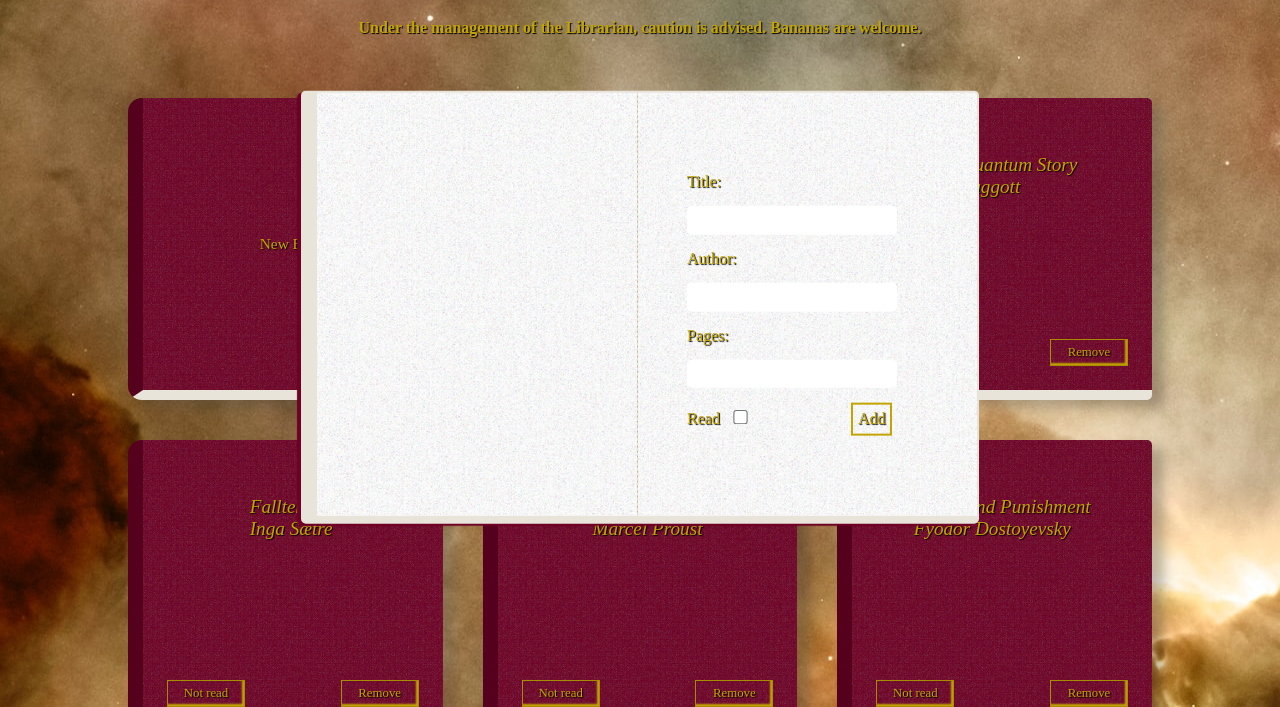
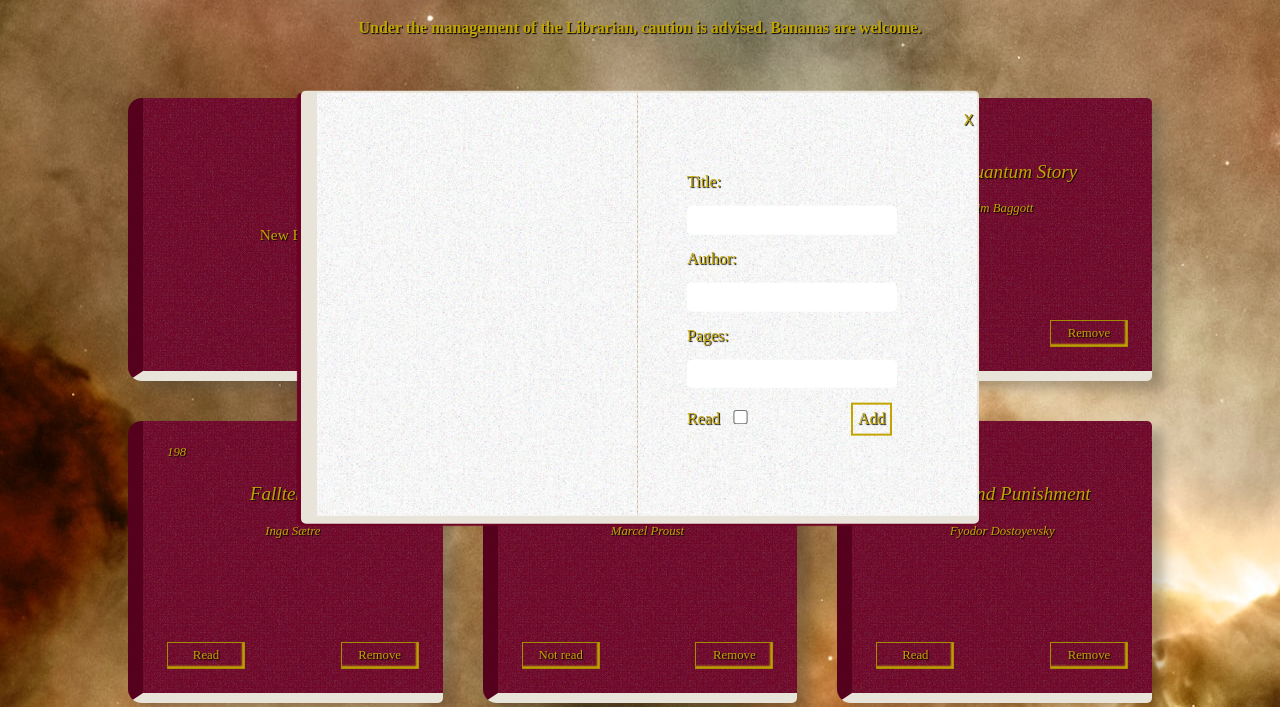
Before and after one commit to Museale/project-library, a plain HTML site: page index.html in a window 1280 px wide. Both pictures are taken after a click on the button "New Book". Shown: the part 93-800 px from the top of the page. Drawn offline with Linux system fonts and the light colour scheme; a web font is replaced by a local one.

Commit message:
minor bugfix buttons add modalclose button

```diff
--- a/css/_mixins.scss
+++ b/css/_mixins.scss
@@ -1,4 +1,5 @@
 @import './variables';
+
 
 @mixin books() {
     border-left: 15px solid $secondary-book-colour;
--- a/css/style.scss
+++ b/css/style.scss
@@ -69,30 +69,15 @@ header {
     }
 
 
-.card-item:nth-child(1) {
+
+.title {
+    display: flex;
+    flex-flow: row nowrap;
     font-size: 1.2rem;
-    padding: 0;
-    width: 120%;
-    justify-self: center;
-    align-self: center;
     justify-content: center;
-    grid-row: 2;
-    grid-column: 1 / span 2;
-    white-space: pre-line;
+    align-items: center;
 }
 
-.card-item:nth-child(2) {
-    grid-row: 3;
-}
-
-.card-item:nth-child(3) {
-    grid-row: -3;
-}
-
-.card-item:nth-child(4) {
-    grid-row: -2;
-   visibility: hidden;
-}
 
 #toggle {
     grid-row: -1;
@@ -101,7 +86,6 @@ header {
     background-color: transparent;
     color: $primary-text-colour;
     text-shadow: 1px 1px 1px black;
-
     border:rgb(165, 140, 0) 1px solid;
     box-shadow: inset -2px -2px 2px $primary-text-colour;
 }
@@ -152,11 +136,20 @@ header {
         color: $primary-text-colour;
         text-shadow: $text-shadow-colour;
     }
+     #close-modal {
+        font-family: 'Courier New', Courier, monospace;
+        width: 55%;
+        font-weight: lighter;
+        border: none;
+        position:absolute;
+        margin-top: -10%;
+        justify-content: flex-end;
 
+    }
     button:hover,   input[type="checkbox"] {
         cursor: pointer;
         transform: scale(1.1);
-        transition: 0.2s ease-in-out;
+        transition: 0.1s ease-in-out;
     }
 
     input[type="text"] {
@@ -171,6 +164,7 @@ header {
     input[type="checkbox"] {
         margin-left: 10px;
     }
+
 }
 
 #modal-content::before {
--- a/index.html
+++ b/index.html
@@ -19,6 +19,7 @@
 
     <div id="modal">
         <div id="modal-content">
+            <button id="close-modal">X</button>
             <form>
                 <label for="title">Title: </label>
                 <input type="text" id="title" required>
--- a/script.js
+++ b/script.js
@@ -5,120 +5,12 @@ let cardItemValue = 0;
 const container = document.getElementById('container');
 const newBookBtn = document.getElementById('new-book-btn')
 const newBookModal = document.getElementById('modal');
+const addBook = document.getElementById('add-btn')
+const closeModal = document.getElementById('close-modal');
 const userInputTitle = document.getElementById('title');
 const userInputAuthor = document.getElementById('author');
 const userInputPages = document.getElementById('pages');
 const userInputRead = document.getElementById('read-checkbox');
-
-
-// //constructor
-// function book (title, author, pages, read) {
-//     this.title = title,
-//     this.author = author,
-//     this.pages = pages,
-//     this.read = read;
-
-//     return [title , author, pages, read];
-
-// }
-
-
-// //add new books to the global library variable using the book constructor
-// function addToLibrary (...args) {
-//     theLibrary.push([new book(...args)]);
-//     if (newestBook.length < 1) {
-//         newestBook.push([new book(...args)])
-//     } else {
-//         newestBook.splice(0, 1);
-//         newestBook.push([new book(...args)]);
-//     };
-
-//     displayTheLibrary();
-//     return theLibrary;
-// }
-
-// //displays the books
-// const displayTheLibrary = () => {
-//     newestBook.forEach(item => {
-//         let displayBook = document.createElement('div');
-//         displayBook.classList.add('card');
-//         displayBook.dataset.number = cardValue++;
-//         container.appendChild(displayBook);
-//         const toggleReadBtn = document.createElement('button');
-//             toggleReadBtn.dataset.number = readBtnValue++;
-//             toggleReadBtn.id = 'toggle';
-//             toggleReadBtn.textContent = userInputRead.value;
-//             toggleReadBtn.classList.add('card-item');
-//             toggleReadBtn.addEventListener('click', (e) => {
-//                 if (userInputRead.value == 'Read') {
-//                     userInputRead.value = 'Not read yet';
-//                     toggleReadBtn.textContent = 'Not read';
-//                     toggleReadBtn.style.background = "transparent";
-
-//                 } else {
-//                     userInputRead.value = 'Read';
-//                     toggleReadBtn.textContent = 'Read';
-//                     toggleReadBtn.style.background = "rgba(194, 165, 3, 0.50)";
-//                 };
-
-//             });
-//         const removeBookBtn = document.createElement('button');
-//             removeBookBtn.dataset.number = cardItemValue;
-//             removeBookBtn.id = "remove";
-//             removeBookBtn.textContent = 'Remove';
-//             removeBookBtn.classList.add('card-item');
-//             removeBookBtn.addEventListener('click', (e) => {
-//                 e.target.parentElement.remove();
-//             });
-
-
-//             item.forEach(item => item.map((e) => {
-//                 const bookInfo = document.createElement('div');
-//                 bookInfo.dataset.number = cardItemValue++;
-//                 bookInfo.classList.add('card-item');
-//                 let infoItem = e.toString();
-//                 bookInfo.textContent = infoItem;
-//                 displayBook.appendChild(bookInfo);
-//                 return bookInfo;
-//             }));
-
-//             displayBook.appendChild(toggleReadBtn);
-//             displayBook.appendChild(removeBookBtn);
-//     });
-// };
-
-// const addNewBook = () => {
-//     newBookBtn.addEventListener('click', () => {
-//         newBookModal.style.visibility = "visible";
-//         userInputTitle.value = '';
-//         userInputAuthor.value = '';
-//         userInputPages.value = '';
-//         userInputRead.value = 'Not read yet';
-//     });
-//     document.getElementById('add-btn').addEventListener('click', () => {
-//         newBookModal.style.visibility = "hidden";
-//         if (document.querySelector('input[type=checkbox]').checked) {
-//             userInputRead.value = 'Read';
-//         }
-//         if (userInputTitle.value == '' | userInputAuthor.value == '' | userInputPages == '') {
-//             alert('Please input title, author, pages.');
-//             return;
-//         };
-//         addToLibrary(userInputTitle.value, userInputAuthor.value, userInputPages.value, userInputRead.value);
-//     });
-// };
-
-
-//  addNewBook();
-
-
-
-// // addToLibrary('Hyperspace', 'Michio Kaku', '359', 'Not read yet');
-// // addToLibrary('The Quantum Story', 'Jim Baggott', '469', 'Not read yet');
-// // addToLibrary('Fallteknikk', 'Inga Sætre', '198', 'Read');
-// // addToLibrary('Swann\'s way', 'Marcel Proust', '512', 'Not read yet')
-// // addToLibrary('Crime and Punishment', 'Fyodor Dostoyevsky', '492', 'Read')
-
 
 let library = [];
 
@@ -136,56 +28,64 @@ class Book {
 
     const displayBook = document.createElement('div');
     displayBook.classList.add('card');
-    displayBook.dataset.number = cardValue++;
+
     container.appendChild(displayBook);
 
     const toggleReadBtn = document.createElement('button');
         toggleReadBtn.dataset.number = readBtnValue++;
         toggleReadBtn.id = 'toggle';
-        toggleReadBtn.textContent = userInputRead.value;
+        toggleReadBtn.textContent = `${this.read}`;
         toggleReadBtn.classList.add('card-item');
-        toggleReadBtn.addEventListener('click', (e) => {
+        toggleReadBtn.addEventListener('click', () => {
             if (userInputRead.value == 'Read') {
-                userInputRead.value = 'Not read yet';
+                userInputRead.value = 'Not read';
                 toggleReadBtn.textContent = 'Not read';
                 toggleReadBtn.style.background = "transparent";
                 } else {
-                    userInputRead.value = 'Read';                            toggleReadBtn.textContent = 'Read';
-                    toggleReadBtn.style.background = "rgba(194, 165, 3, 0.50)";
+                    userInputRead.value = 'Read';
+                    toggleReadBtn.textContent = 'Read';
+                    toggleReadBtn.style.background = 'rgba(194, 165, 3, 0.50)';
                     }
             })
 
     const removeBookBtn = document.createElement('button');
-        removeBookBtn.dataset.number = cardItemValue;
-        removeBookBtn.id = "remove";
+        removeBookBtn.id = 'remove';
         removeBookBtn.textContent = 'Remove';
         removeBookBtn.classList.add('card-item');
         removeBookBtn.addEventListener('click', (e) => {
             e.target.parentElement.remove();
-            console.log(library)
         });
 
-    const bookInfo = document.createElement('div');
-        bookInfo.dataset.number = cardItemValue++;
-        bookInfo.classList.add('card-item');
-        bookInfo.textContent = `${this.title} \r\n ${this.author}`;
-        displayBook.appendChild(bookInfo);
-        displayBook.appendChild(toggleReadBtn);
-        displayBook.appendChild(removeBookBtn)
-        console.log(library)
-}
+    const title = document.createElement('div');
+        title.classList.add('card-item', 'title');
+        title.textContent = `${this.title}`;
 
+    const author = document.createElement('div');
+        author.classList.add('card-item');
+        author.textContent = `${this.author}`;
+
+    const pages = document.createElement('div');
+        pages.textContent = `${this.pages}`;
+
+            displayBook.appendChild(pages);
+            displayBook.appendChild(title);
+            displayBook.appendChild(author)
+            displayBook.appendChild(toggleReadBtn);
+            displayBook.appendChild(removeBookBtn)
+
+    }
 }
     newBookBtn.addEventListener('click', () => {
-        newBookModal.style.visibility = "visible";
+        newBookModal.style.visibility = 'visible';
         userInputTitle.value = '';
         userInputAuthor.value = '';
         userInputPages.value = '';
         userInputRead.value = 'Not read';
     });
-    document.getElementById('add-btn').addEventListener('click', () => {
+
+    addBook.addEventListener('click', () => {
         event.preventDefault();
-        newBookModal.style.visibility = "hidden";
+        newBookModal.style.visibility = 'hidden';
         const newBook = new Book(userInputTitle.value, userInputAuthor.value, userInputPages.value, userInputRead.value);
 
         if (document.querySelector('input[type=checkbox]').checked) {
@@ -197,10 +97,14 @@ class Book {
         };
         newBook.addToLibrary();
     });
+    closeModal.addEventListener('click', () => {
+        newBookModal.style.visibility = 'hidden' }
+    )
 
 
-const book1 = new Book('Hyperspace', 'Michio Kaku', '359', 'Not read yet').addToLibrary();
-const book2 = new Book('The Quantum Story', 'Jim Baggott', '469', 'Not read yet').addToLibrary();
+//example books
+const book1 = new Book('Hyperspace', 'Michio Kaku', '359', 'Not read').addToLibrary();
+const book2 = new Book('The Quantum Story', 'Jim Baggott', '469', 'Not read').addToLibrary();
 const book3 = new Book('Fallteknikk', 'Inga Sætre', '198', 'Read').addToLibrary();
-const book4 = new Book('Swann\'s way', 'Marcel Proust', '512', 'Not read yet').addToLibrary();
+const book4 = new Book('Swann\'s way', 'Marcel Proust', '512', 'Not read').addToLibrary();
 const book5 = new Book('Crime and Punishment', 'Fyodor Dostoyevsky', '492', 'Read').addToLibrary();
```
Also changed, not shown: css/style.css, 1 other file.
